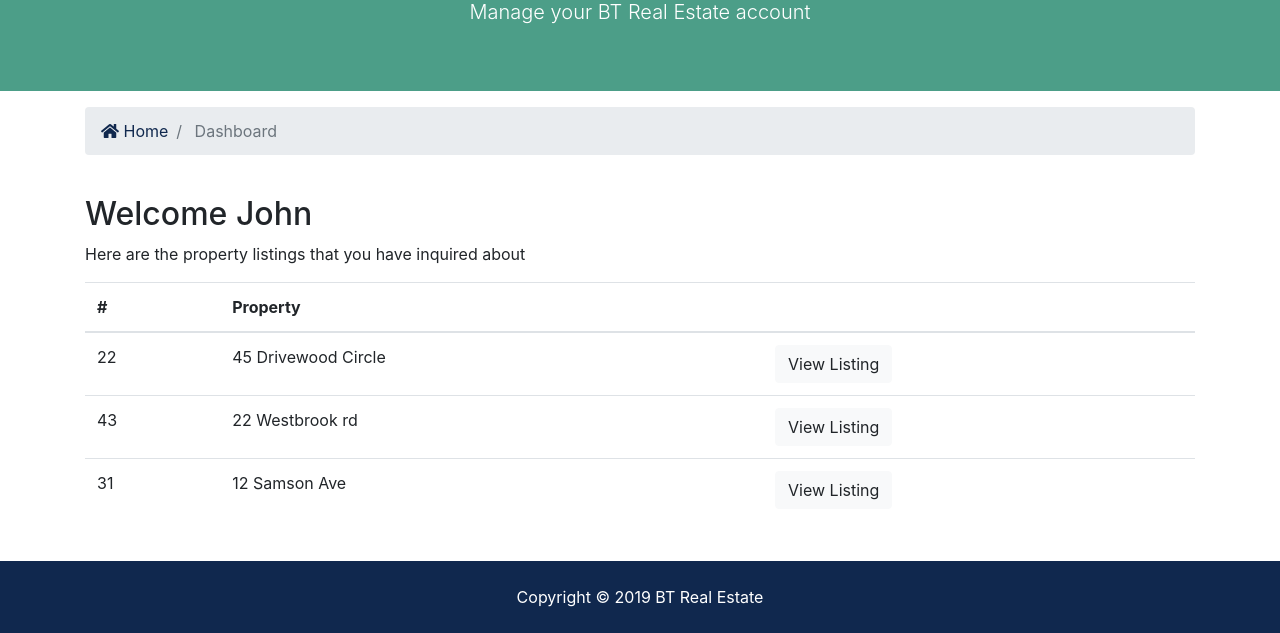
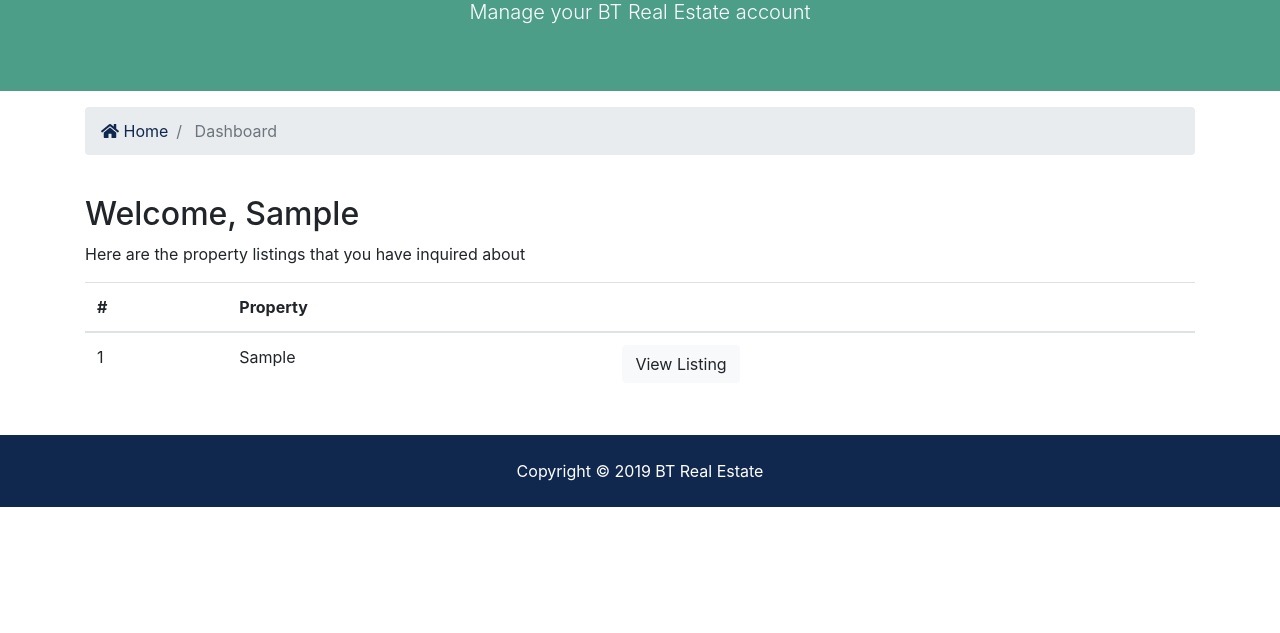
Before and after one commit to Coolifan/sample_djando_project, a Django app: page /accounts/dashboard in a window 1280 px wide. Shown: the part 254-887 px from the top of the page. After the commit the page ends 761 px from the top, so only its background shows below. Run offline with Django 3.2, Linux system fonts and the light colour scheme; a user stored in the database is signed in; tables that the repository leaves empty hold one stand-in row (values such as "Sample post"); some libraries are stand-ins or nearby versions.

Commit message:
Dashboard functionalities

```diff
--- a/accounts/views.py
+++ b/accounts/views.py
@@ -1,7 +1,7 @@
 from django.shortcuts import render, redirect
 from django.contrib import messages, auth
 from django.contrib.auth.models import User
-
+from contacts.models import Contact
 
 # Create your views here.
 def register(request):
@@ -69,4 +69,9 @@ def logout(request):
         return redirect('index')
 
 def dashboard(request):
-    return render(request, 'accounts/dashboard.html')
+    user_contacts = Contact.objects.order_by('-contact_date').filter(user_id=request.user.id)
+
+    context = {
+        'contacts' : user_contacts
+    }
+    return render(request, 'accounts/dashboard.html', context)
--- a/templates/accounts/dashboard.html
+++ b/templates/accounts/dashboard.html
@@ -35,7 +35,8 @@
         <div class="container">
           <div class="row">
             <div class="col-md-12">
-              <h2>Welcome John</h2>
+              <h2>Welcome, {{ user.first_name }}</h2>
+              {% if contacts %}
                 <p>Here are the property listings that you have inquired about</p>
                 <table class="table">
                   <thead>
@@ -46,29 +47,20 @@
                     </tr>
                   </thead>
                   <tbody>
+                    {% for contact in contacts %}
                       <tr>
-                    <td>22</td>
-                    <td>45 Drivewood Circle</td>
+                        <td>{{ contact.id }}</td>
+                        <td>{{ contact.listing }}</td>
                         <td>
-                      <a class="btn btn-light" href="#">View Listing</a>
+                          <a class="btn btn-light" href="{% url 'listing' contact.listing_id %}">View Listing</a>
                         </td>
                       </tr>
-                  <tr>
-                    <td>43</td>
-                    <td>22 Westbrook rd</td>
-                    <td>
-                      <a class="btn btn-light" href="#">View Listing</a>
-                    </td>
-                  </tr>
-                  <tr>
-                    <td>31</td>
-                    <td>12 Samson Ave</td>
-                    <td>
-                      <a class="btn btn-light" href="#">View Listing</a>
-                    </td>
-                  </tr>
+                    {% endfor %}
                   </tbody>
                 </table>
+              {% else %}
+                <p>You have not made any inquiries</p>
+              {% endif %}
             </div>
           </div>
         </div>
```
Lines whose indentation alone changed are shown as unchanged.
